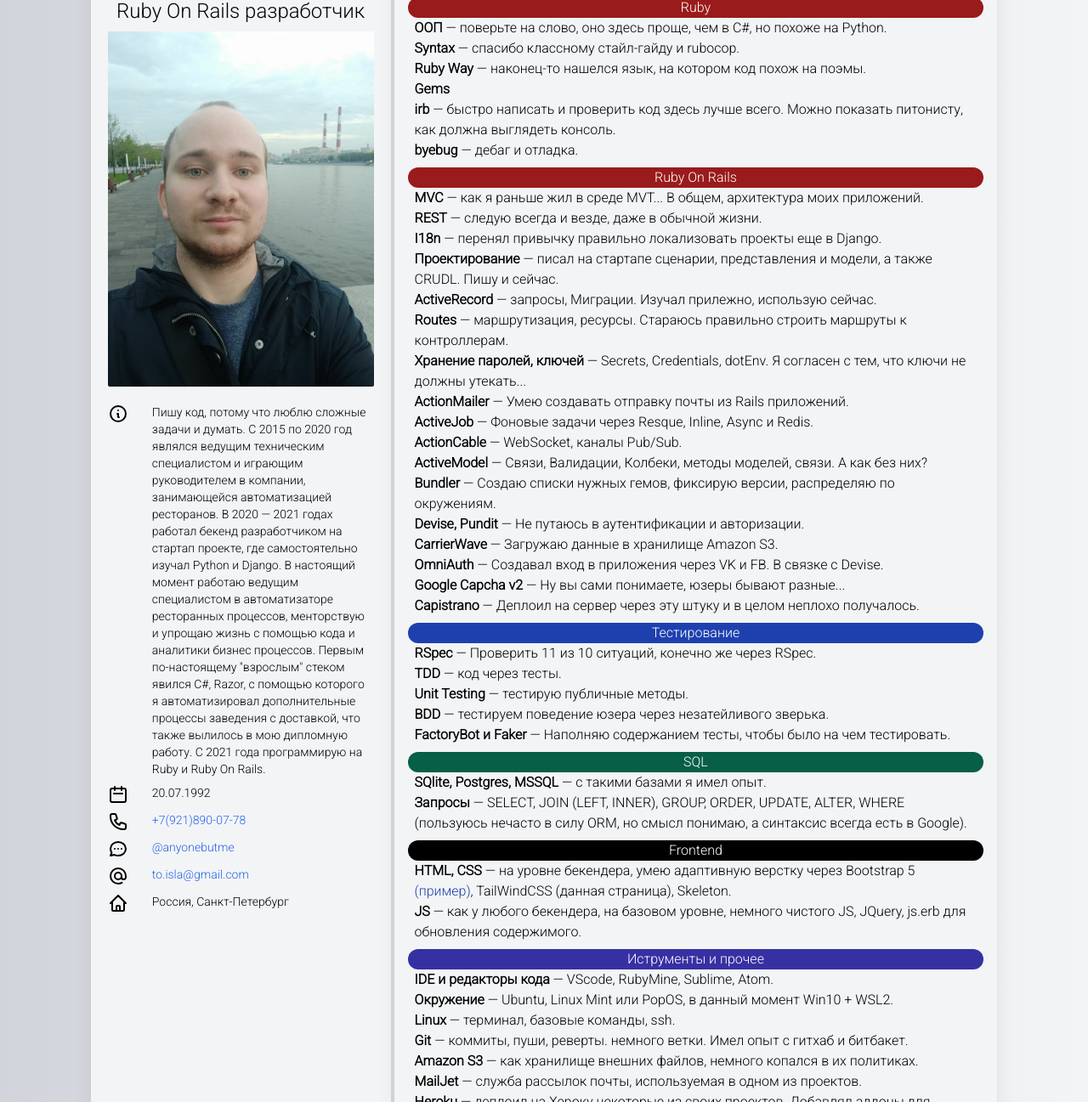
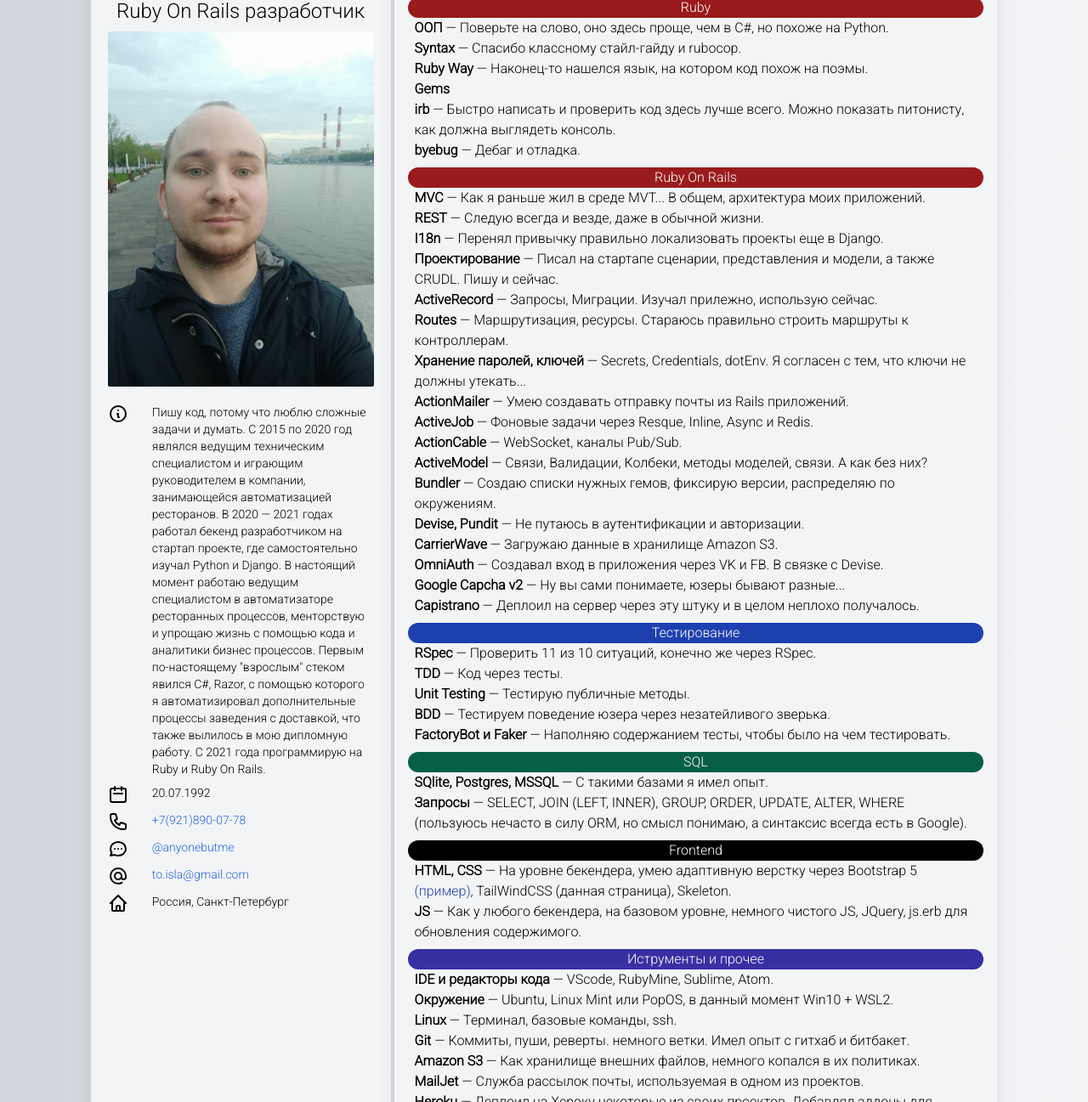
Before and after one commit to throughtronik/CV, a plain HTML site: page index.html in a window 1280 px wide. Shown: the part 83-1380 px from the top of the page at 85% size. Drawn offline with nearby package versions, Linux system fonts and the light colour scheme.

Commit message:
Changed Context: fixed missing upercase

```diff
--- a/index.html
+++ b/index.html
@@ -119,25 +119,25 @@
         <div class="mb-2 mx-2">
           <div class="bg-red-800 rounded-full text-center text-white">Ruby</div>
           <ul class="mx-2">
-            <li><strong>ООП</strong> — поверьте на слово, оно здесь проще, чем в C#, но похоже на Python. </li>
-            <li><strong>Syntax</strong> — спасибо классному стайл-гайду и rubocop.</li>
-            <li><strong>Ruby Way</strong> — наконец-то нашелся язык, на котором код похож на поэмы.</li>
+            <li><strong>ООП</strong> — Поверьте на слово, оно здесь проще, чем в C#, но похоже на Python. </li>
+            <li><strong>Syntax</strong> — Спасибо классному стайл-гайду и rubocop.</li>
+            <li><strong>Ruby Way</strong> — Наконец-то нашелся язык, на котором код похож на поэмы.</li>
             <li><strong>Gems</strong></li>
-            <li><strong>irb</strong> — быстро написать и проверить код здесь лучше всего. Можно показать питонисту, как
+            <li><strong>irb</strong> — Быстро написать и проверить код здесь лучше всего. Можно показать питонисту, как
               должна выглядеть консоль.</li>
-            <li><strong>byebug</strong> — дебаг и отладка.</li>
+            <li><strong>byebug</strong> — Дебаг и отладка.</li>
           </ul>
         </div>
         <div class="mb-2 mx-2">
           <div class="bg-red-800 rounded-full text-center text-white ">Ruby On Rails</div>
           <ul class="mx-2">
-            <li><strong>MVC</strong> — как я раньше жил в среде MVT... В общем, архитектура моих приложений.</li>
-            <li><strong>REST</strong> — следую всегда и везде, даже в обычной жизни.</li>
-            <li><strong>I18n</strong> — перенял привычку правильно локализовать проекты еще в Django.</li>
-            <li><strong>Проектирование</strong> — писал на стартапе сценарии, представления и модели, а также CRUDL.
+            <li><strong>MVC</strong> — Как я раньше жил в среде MVT... В общем, архитектура моих приложений.</li>
+            <li><strong>REST</strong> — Следую всегда и везде, даже в обычной жизни.</li>
+            <li><strong>I18n</strong> — Перенял привычку правильно локализовать проекты еще в Django.</li>
+            <li><strong>Проектирование</strong> — Писал на стартапе сценарии, представления и модели, а также CRUDL.
               Пишу и сейчас.</li>
-            <li><strong>ActiveRecord</strong> — запросы, Миграции. Изучал прилежно, использую сейчас.</li>
-            <li><strong>Routes</strong> — маршрутизация, ресурсы. Стараюсь правильно строить маршруты к контроллерам.
+            <li><strong>ActiveRecord</strong> — Запросы, Миграции. Изучал прилежно, использую сейчас.</li>
+            <li><strong>Routes</strong> — Маршрутизация, ресурсы. Стараюсь правильно строить маршруты к контроллерам.
             </li>
             <li><strong>Хранение паролей, ключей</strong> — Secrets, Credentials, dotEnv. Я согласен с тем, что ключи не
               должны утекать...</li>
@@ -157,16 +157,16 @@
           <div class="bg-blue-800 rounded-full text-center text-white">Тестирование</div>
           <ul class="mx-2">
             <li><strong>RSpec</strong> — Проверить 11 из 10 ситуаций, конечно же через RSpec.</li>
-            <li><strong>TDD</strong> — код через тесты.</li>
-            <li><strong>Unit Testing</strong> — тестирую публичные методы.</li>
-            <li><strong>BDD</strong> — тестируем поведение юзера через незатейливого зверька.</li>
+            <li><strong>TDD</strong> — Код через тесты.</li>
+            <li><strong>Unit Testing</strong> — Тестирую публичные методы.</li>
+            <li><strong>BDD</strong> — Тестируем поведение юзера через незатейливого зверька.</li>
             <li><strong>FactoryBot и Faker</strong> — Наполняю содержанием тесты, чтобы было на чем тестировать.</li>
           </ul>
         </div>
         <div class="mb-2 mx-2">
           <div class="bg-green-800 rounded-full text-center text-white">SQL</div>
           <ul class="mx-2">
-            <li><strong>SQlite, Postgres, MSSQL</strong> — с такими базами я имел опыт.</li>
+            <li><strong>SQlite, Postgres, MSSQL</strong> — С такими базами я имел опыт.</li>
             <li><strong>Запросы</strong> — SELECT, JOIN (LEFT, INNER), GROUP, ORDER, UPDATE, ALTER, WHERE (пользуюсь
               нечасто в силу ORM, но смысл понимаю, а синтаксис всегда есть в Google).</li>
           </ul>
@@ -174,10 +174,10 @@
         <div class="mb-2 mx-2">
           <div class="bg-black rounded-full text-center text-white">Frontend</div>
           <ul class="mx-2">
-            <li><strong>HTML, CSS</strong> — на уровне бекендера, умею адаптивную верстку через Bootstrap 5 <a
+            <li><strong>HTML, CSS</strong> — На уровне бекендера, умею адаптивную верстку через Bootstrap 5 <a
                 href="https://throughtronik.github.io/adaptive_landing/" class="text-blue-800">(пример)</a>, TailWindCSS
               (данная страница), Skeleton.</li>
-            <li><strong>JS</strong> — как у любого бекендера, на базовом уровне, немного чистого JS, JQuery, js.erb для
+            <li><strong>JS</strong> — Как у любого бекендера, на базовом уровне, немного чистого JS, JQuery, js.erb для
               обновления содержимого.</li>
           </ul>
         </div>
@@ -186,15 +186,15 @@
           <ul class="mx-2">
             <li><strong>IDE и редакторы кода</strong> — VScode, RubyMine, Sublime, Atom.</li>
             <li><strong>Окружение</strong> — Ubuntu, Linux Mint или PopOS, в данный момент Win10 + WSL2.</li>
-            <li><strong>Linux</strong> — терминал, базовые команды, ssh.</li>
-            <li><strong>Git</strong> — коммиты, пуши, реверты. немного ветки. Имел опыт с гитхаб и битбакет.</li>
-            <li><strong>Amazon S3</strong> — как хранилище внешних файлов, немного копался в их политиках.</li>
-            <li><strong>MailJet</strong> — служба рассылок почты, используемая в одном из проектов.</li>
-            <li><strong>Heroku</strong> — деплоил на Хероку некоторые из своих проектов. Добавлял аддоны для postgres.
+            <li><strong>Linux</strong> — Терминал, базовые команды, ssh.</li>
+            <li><strong>Git</strong> — Коммиты, пуши, реверты. немного ветки. Имел опыт с гитхаб и битбакет.</li>
+            <li><strong>Amazon S3</strong> — Как хранилище внешних файлов, немного копался в их политиках.</li>
+            <li><strong>MailJet</strong> — Служба рассылок почты, используемая в одном из проектов.</li>
+            <li><strong>Heroku</strong> — Деплоил на Хероку некоторые из своих проектов. Добавлял аддоны для postgres.
             </li>
-            <li><strong>Домены, почта</strong> — регистрировал домен, привязывал к почте, заносил записи в домен (A,
+            <li><strong>Домены, почта</strong> — Регистрировал домен, привязывал к почте, заносил записи в домен (A,
               C-name, TXT), SPF.</li>
-            <li><strong>VPS</strong> — создавал каплю на DigitalOcean, настраивал Nginx+Passenger, Redis, Postgres. Для
+            <li><strong>VPS</strong> — Создавал каплю на DigitalOcean, настраивал Nginx+Passenger, Redis, Postgres. Для
               дальнейшего деплоя одного из проектов.</li>
           </ul>
         </div>
```
